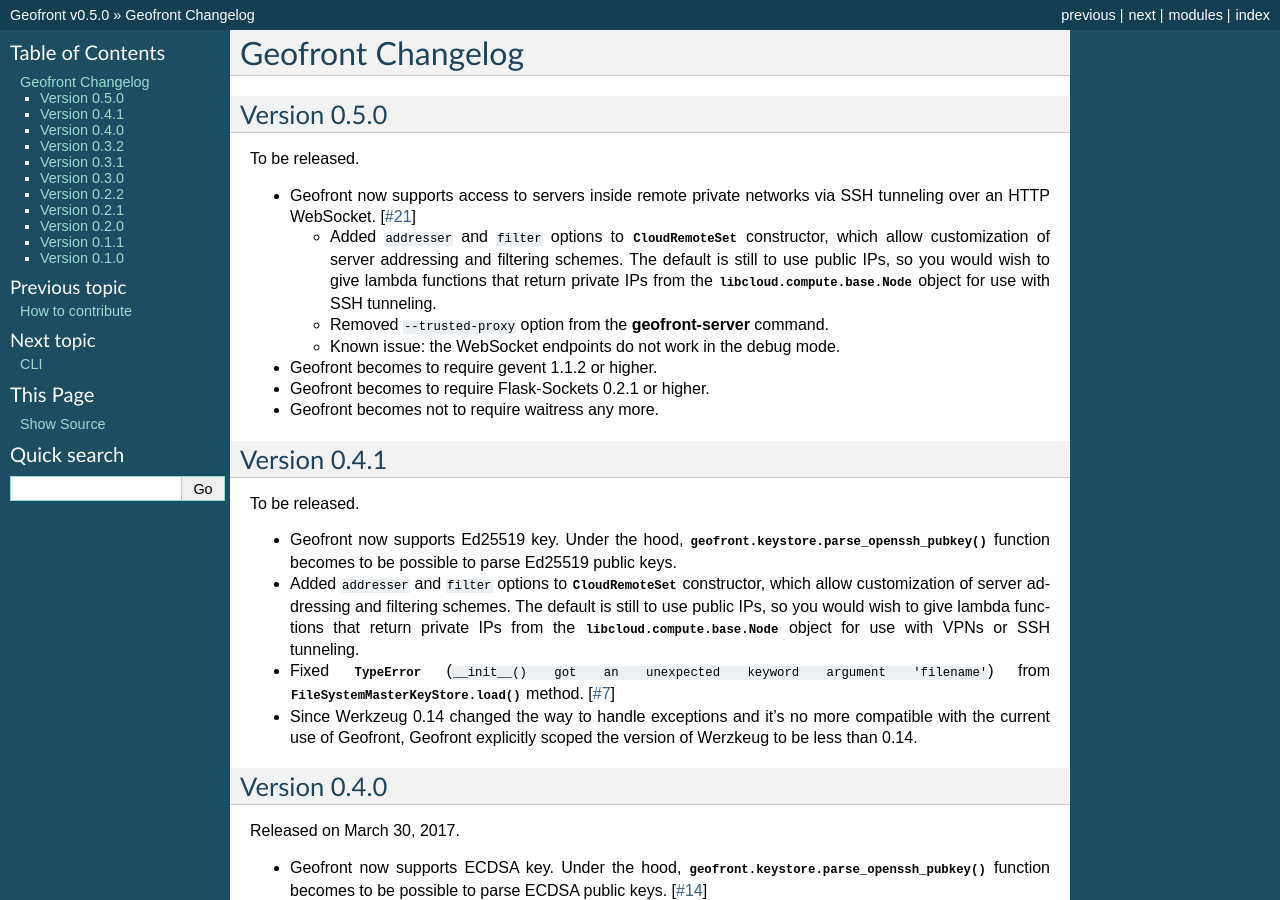
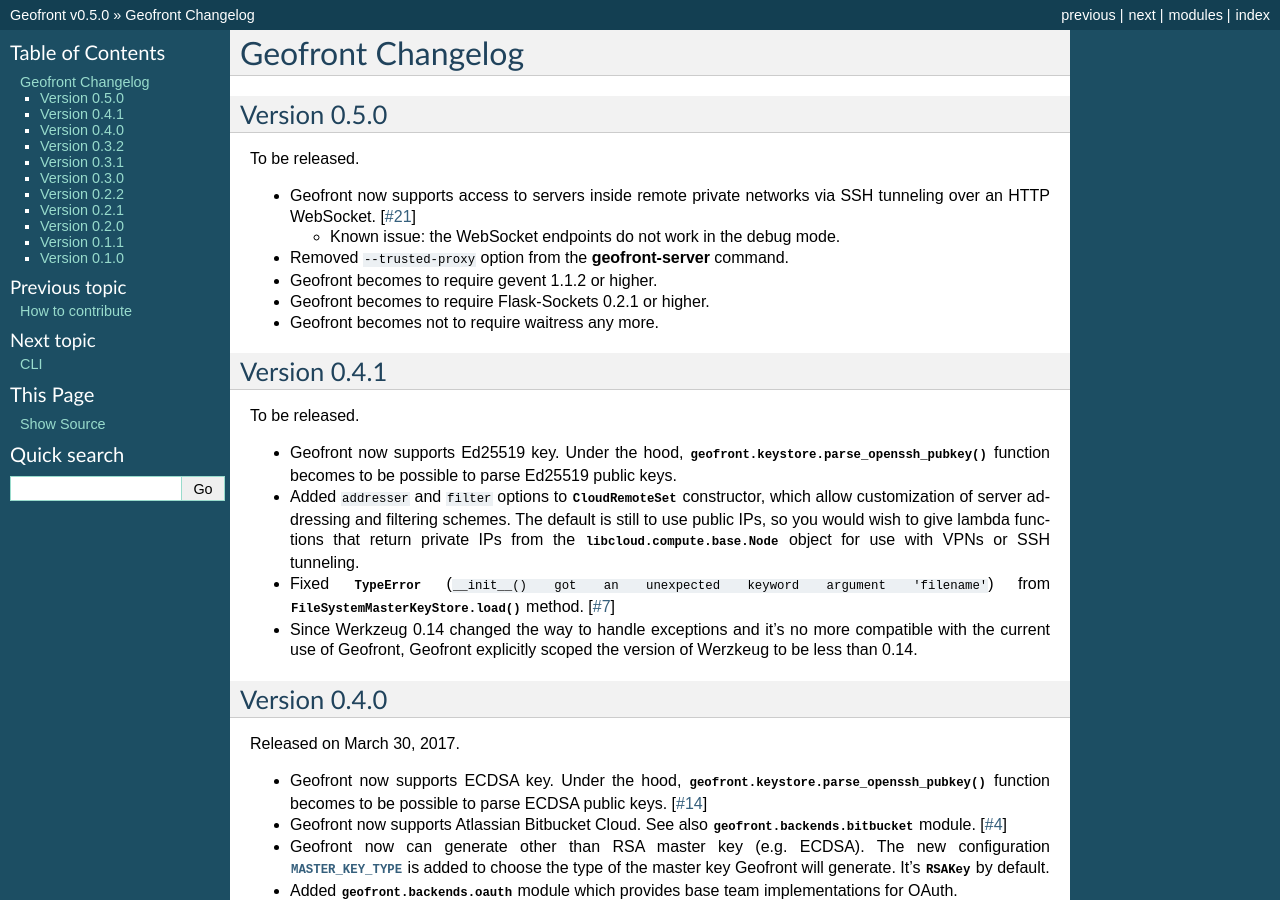
Before and after one commit to geofront-auth/geofront, a Sphinx documentation site: the page built from docs/changes.rst, in a window 1280 px wide and 900 px high. Built offline with Sphinx 7.4.7, drawn with Linux system fonts in a browser that asks for light colours; pages that are not in the unit, such as notebooks, are missing from menus.

Commit message:
Update changelog
* Removed mention on CloudRemoteSet changes as it's on a separate PR.

```diff
--- a/docs/changes.rst
+++ b/docs/changes.rst
@@ -9,16 +9,10 @@
 - Geofront now supports access to servers inside remote private networks
   via SSH tunneling over an HTTP WebSocket.  [:issue:`21`]
 
-  - Added ``addresser`` and ``filter`` options to :class:`CloudRemoteSet
-    <geofront.backends.cloud.CloudRemoteSet>` constructor, which allow
-    customization of server addressing and filtering schemes.  The default
-    is still to use public IPs, so you would wish to give lambda functions that
-    return private IPs from the :class:`libcloud.compute.base.Node` object
-    for use with SSH tunneling.
-  - Removed ``--trusted-proxy`` option from the :program:`geofront-server`
-    command.
   - Known issue: the WebSocket endpoints do not work in the debug mode.
 
+- Removed ``--trusted-proxy`` option from the :program:`geofront-server`
+  command.
 - Geofront becomes to require gevent 1.1.2 or higher.
 - Geofront becomes to require Flask-Sockets 0.2.1 or higher.
 - Geofront becomes not to require waitress any more.
```
